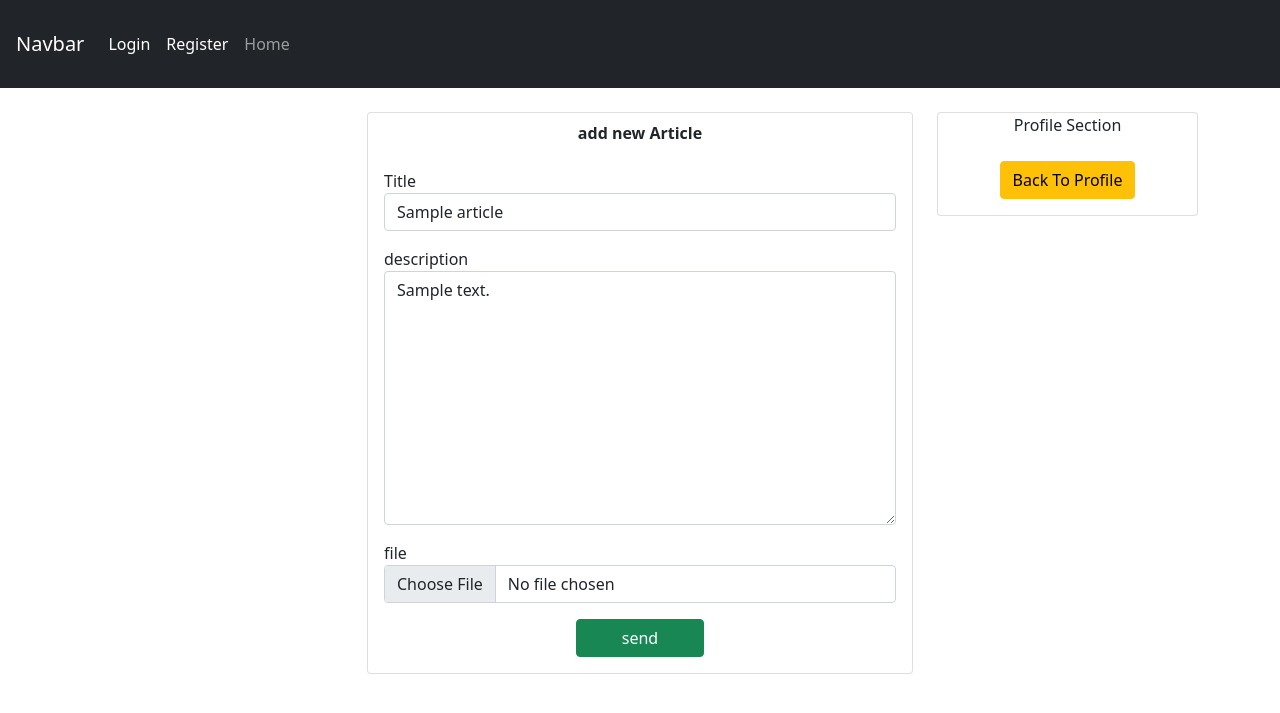
After one commit to capamir/article, a Django app: page /article/profile/edit_article/00000000-0000-0000-0000-000000000001 in a window 1280 px wide. The commit adds this page. Shown: the top 713 px of the page. Run offline with Django 4.2, Linux system fonts and the light colour scheme; tables that the repository leaves empty hold one stand-in row (values such as "Sample post").

Commit message:
add edit article to userPanel_module

```diff
--- a/userPanel_module/templates/userPanel_module/student_view/Article_list_view.html
+++ b/userPanel_module/templates/userPanel_module/student_view/Article_list_view.html
@@ -13,7 +13,7 @@
                 <small class="text-muted">judge Comments : {{ article.review_set | filter_review_body }}</small>
                     <br>
                         <div class="">
-                            <a class="btn btn-danger btn-md mt-3">Edit Article</a>
+                            <a href="{% url 'userPanel_module:edit_article' article_id=article.id %}" class="btn btn-danger btn-md mt-3">Edit Article</a>
                             <a href="{% url 'userPanel_module:show_article' article_id=article.id %}" class="btn btn-primary btn-md mt-3">Show Article</a>
                         </div>
                     </div>
--- /dev/null
+++ b/userPanel_module/templates/userPanel_module/student_view/edit_article.html
@@ -0,0 +1,52 @@
+{% extends 'base.html' %}
+{% block content %}
+    <main>
+        <div class="container">
+            <div class="row my-4">
+                <div class="offset-md-3 col-md-6">
+                    <div class="card">
+                        <div class="card-title text-center fw-bold my-2">
+                            add new Article
+                        </div>
+                        <div class="card-body">
+                            <form
+                                method="post"
+                                action="{% url 'userPanel_module:edit_article' article_id=article_id %}"
+                                enctype="multipart/form-data"
+                            >
+                                {% csrf_token %}
+                                <div class="mb-3">
+                                    <label>{{ article_form.title.label }}</label>
+                                    {{ article_form.title }}
+                                </div>
+                                <div class="mb-3">
+                                    <label>{{ article_form.description.label }}</label>
+                                    {{ article_form.description }}
+                                </div>
+                                <div class="mb-3">
+                                    <label>{{ article_form.file.label }}</label>
+                                    {{ article_form.file }}
+                                </div>
+                                <div class="text-center">
+                                    <button type="submit" class="btn btn-success btn-md w-25">
+                                    send
+                                    </button>
+                                </div>
+                            </form>
+                        </div>
+                    </div>
+                </div>
+                <div class="col-md-3">
+                    <div class="card text-center">
+                        <div class="card-title">
+                            Profile Section
+                        </div>
+                        <div class="card-body">
+                            <a href="{% url 'account:account' %}" class="btn btn-warning btn-md">Back To Profile</a>
+                        </div>
+                    </div>
+                </div>
+            </div>
+        </div>
+    </main>
+{% endblock %}
--- a/userPanel_module/urls.py
+++ b/userPanel_module/urls.py
@@ -1,11 +1,12 @@
 from django.urls import path
-from .views import AddNewArticle, AddNewReview_View, ProfessorLast_reviews_View,EditReview_View, showArticle
+from .views import AddNewArticle, AddNewReview_View, ProfessorLast_reviews_View,EditReview_View, showArticle, EditArticle
 
 app_name = 'userPanel_module'
 
 urlpatterns = [
     path('profile/add_article/', AddNewArticle.as_view(), name="add_new_article"),
-    path('profile,show_article/<str:article_id>', showArticle.as_view(), name="show_article"),
+    path('profile/show_article/<str:article_id>', showArticle.as_view(), name="show_article"),
+    path('profile/edit_article/<str:article_id>', EditArticle.as_view(), name="edit_article"),
     path('profile/add_review/<str:review_id>/', AddNewReview_View.as_view(), name="add_new_review"),
     path('profile/edit_review/<str:review_id>/', EditReview_View.as_view(), name="edit_review"),
     path('profile/last_reviews/', ProfessorLast_reviews_View.as_view(), name="last_reviews"),
--- a/userPanel_module/views.py
+++ b/userPanel_module/views.py
@@ -68,6 +68,40 @@ class showArticle(View):
             'reviews': find_reviews
         }
         return render(request, "userPanel_module/student_view/show_article.html", context)
+
+class EditArticle(View):
+    def get(self, request, article_id):
+        find_article = Article.objects.get(id=article_id)
+        initial_dict = {
+            "title": find_article.title,
+            'description': find_article.description,
+            'file': find_article.file,
+        }
+        article_form = ArticleForm(initial=initial_dict)
+        context = {
+            'article_form': article_form,
+            'article_id': article_id
+        }
+        return render(request, "userPanel_module/student_view/edit_article.html", context)
+    def post(self, request, article_id):
+        find_article = Article.objects.get(id=article_id)
+        article_form = ArticleForm(request.POST, request.FILES)
+        if(article_form.is_valid()):
+            cd = article_form.cleaned_data
+            get_user = request.user
+            title = cd["title"]
+            description = cd["description"]
+            file = request.FILES["file"]
+            find_article.title = title
+            find_article.description = description
+            find_article.file = file
+            find_article.save()
+            return redirect(reverse("account:account"))
+        context = {
+            'article_form': article_form,
+            'article_id': article_id
+        }
+        return render(request, "userPanel_module/student_view/edit_article.html", context)
 
 
 # === PROFESSOR VIEW ===
```
